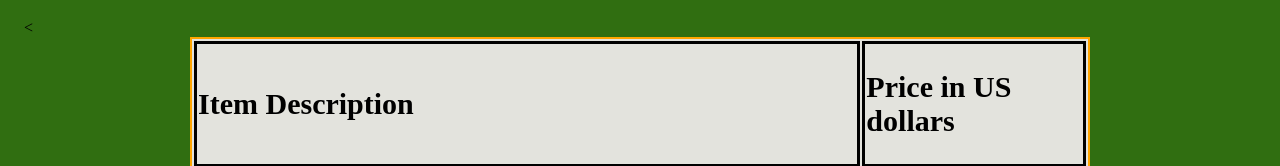
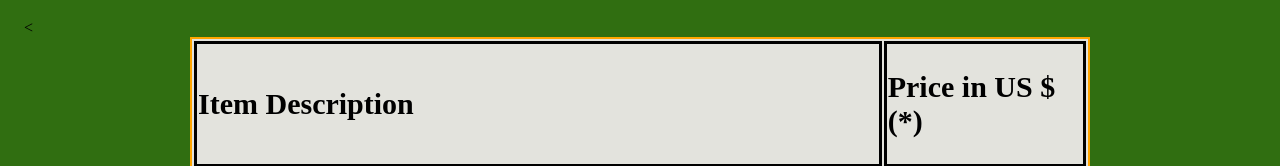
Before and after one commit to saleemalfy/priceListResponsiveTable, a plain HTML site: page index.html in a window 1280 px wide. Shown: the part 164-330 px from the top of the page. Drawn offline with nearby package versions, Linux system fonts and the light colour scheme.

Commit message:
Update index.html

```diff
--- a/index.html
+++ b/index.html
@@ -1,6 +1,6 @@
 <!Doctype html>
 <html lang="en">
-<meta charset="utf-8">
+<!--<meta charset="utf-8">-->
 <title>
     Price List
 </title>
@@ -34,7 +34,7 @@
                             <td>
                                 <h2>Item Description</h2></td>
                             <td>
-                                <h2>Price in US dollars</h2></td>
+                                <h2>Price in US $ (*)</h2></td>
                         </tr>
                         <tr>
                             <td>A/C Changeover (All Parts To Convert)/A/C complet</td>
@@ -1197,6 +1197,7 @@
                             </tr>
                     </table>
 
+                    <p>(*) Prices DO NOT include Shipping fees, nor any taxes, should any taxes apply</p>
 
                     <div height="200"></div>
                 </div>
```
